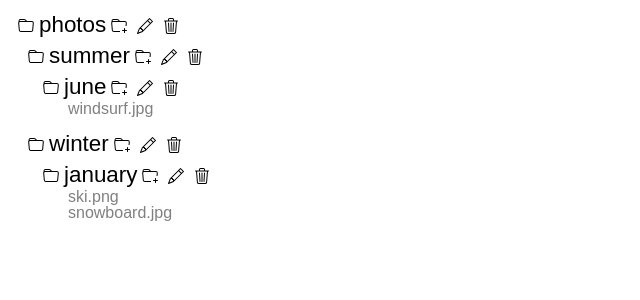
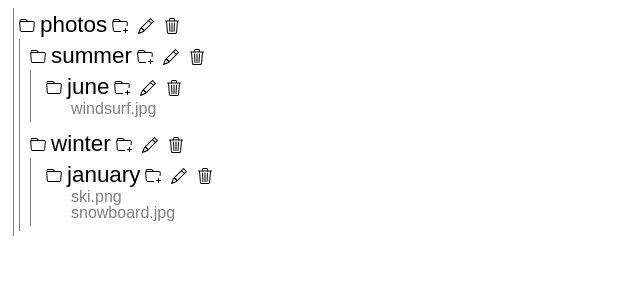
Before and after one commit to arunkumar413/react-file-viewer, a React (Create React App) app: page / in a window 1280 px wide. Shown: the top 300 px of the page, without its empty margins (0-640 px from the left). Built offline with nearby package versions, Linux system fonts and the light colour scheme.

Commit message:
adding border

```diff
--- a/src/style.css
+++ b/src/style.css
@@ -8,9 +8,7 @@ body {
   margin-left: 5px;
   padding: 5px;
   line-height: 16px;
-
-
-
+  border-left: solid 0.5px gray;
 }
 
 
```
